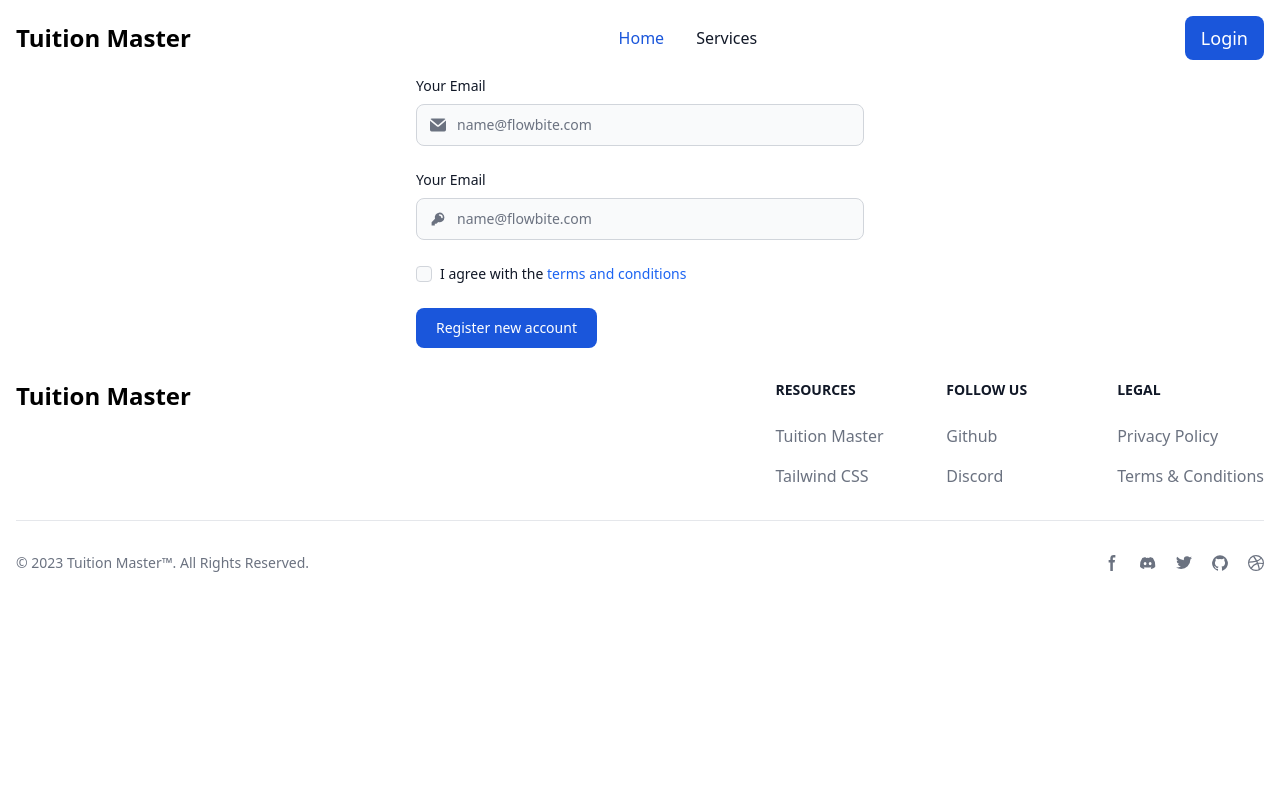
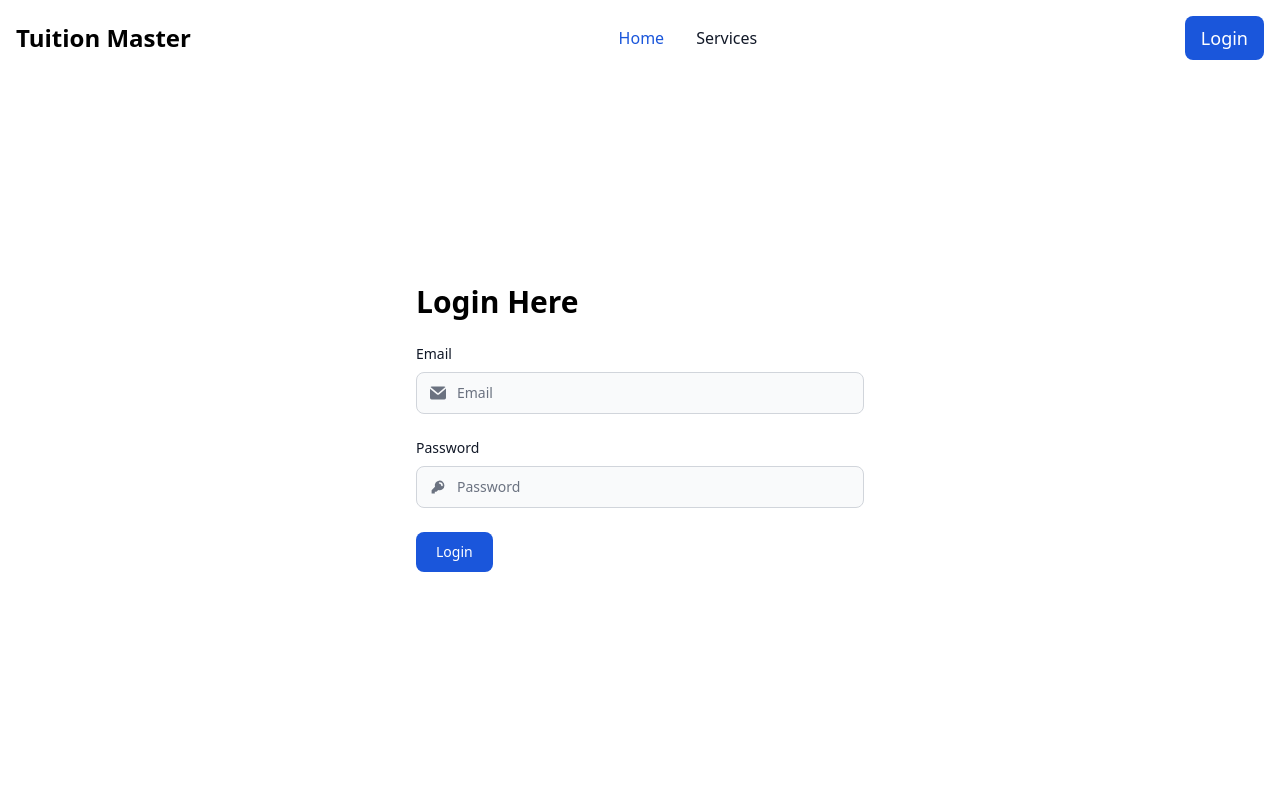
Before and after one commit to sm0bin/tuition-master, a React (Vite) app: page /login in a window 1280 px wide. Shown: the top 800 px of the page. Built offline with nearby package versions, Linux system fonts and the light colour scheme.

Commit message:
login page

```diff
--- a/src/auth/Login.jsx
+++ b/src/auth/Login.jsx
@@ -1,12 +1,22 @@
 
 const Login = () => {
+
+    const handleSubmit = e => {
+        e.preventDefault();
+        const form = e.currentTarget;
+        const email = form.email.value;
+        const password = form.password.value;
+        console.log(email, password);
+
+    }
     return (
-        <div className="mx-auto">
+        <div className="mx-auto h-screen mt-52">
 
-            <form className="max-w-md mx-auto">
+            <form onSubmit={handleSubmit} className="max-w-md mx-auto">
+                <h2 className="font-bold text-3xl mb-6">Login Here</h2>
                 <div className="mb-6">
 
-                    <label for="email-address-icon" className="block mb-2 text-sm font-medium text-gray-900 dark:text-white">Your Email</label>
+                    <label htmlFor="email-address-icon" className="block mb-2 text-sm font-medium text-gray-900 dark:text-white">Email</label>
                     <div className="relative">
                         <div className="absolute inset-y-0 left-0 flex items-center pl-3.5 pointer-events-none">
                             <svg className="w-4 h-4 text-gray-500 dark:text-gray-400" aria-hidden="true" xmlns="http://www.w3.org/2000/svg" fill="currentColor" viewBox="0 0 20 16">
@@ -14,32 +24,25 @@ const Login = () => {
                                 <path d="M11.241 9.817c-.36.275-.801.425-1.255.427-.428 0-.845-.138-1.187-.395L0 2.6V14a2 2 0 0 0 2 2h16a2 2 0 0 0 2-2V2.5l-8.759 7.317Z" />
                             </svg>
                         </div>
-                        <input type="text" id="email-address-icon" className="bg-gray-50 border border-gray-300 text-gray-900 text-sm rounded-lg focus:ring-blue-500 focus:border-blue-500 block w-full pl-10 p-2.5  dark:bg-gray-700 dark:border-gray-600 dark:placeholder-gray-400 dark:text-white dark:focus:ring-blue-500 dark:focus:border-blue-500" placeholder="name@flowbite.com" />
+                        <input type="email" name="email" id="email-address-icon" className="bg-gray-50 border border-gray-300 text-gray-900 text-sm rounded-lg focus:ring-blue-500 focus:border-blue-500 block w-full pl-10 p-2.5  dark:bg-gray-700 dark:border-gray-600 dark:placeholder-gray-400 dark:text-white dark:focus:ring-blue-500 dark:focus:border-blue-500" placeholder="Email" />
                     </div>
 
                 </div>
                 <div className="mb-6">
 
-                    <label for="email-address-icon" className="block mb-2 text-sm font-medium text-gray-900 dark:text-white">Your Email</label>
+                    <label htmlFor="password-icon" className="block mb-2 text-sm font-medium text-gray-900 dark:text-white">Password</label>
                     <div className="relative">
                         <div className="absolute inset-y-0 left-0 flex items-center pl-3.5 pointer-events-none">
                             <svg xmlns="http://www.w3.org/2000/svg" className="h-4 w-4  text-gray-500 dark:text-gray-400" viewBox="0 0 20 20" fill="currentColor">
                                 <path fillRule="evenodd" d="M18 8a6 6 0 01-7.743 5.743L10 14l-1 1-1 1H6v2H2v-4l4.257-4.257A6 6 0 1118 8zm-6-4a1 1 0 100 2 2 2 0 012 2 1 1 0 102 0 4 4 0 00-4-4z" clipRule="evenodd" />
                             </svg>
                         </div>
-                        <input type="text" id="email-address-icon" className="bg-gray-50 border border-gray-300 text-gray-900 text-sm rounded-lg focus:ring-blue-500 focus:border-blue-500 block w-full pl-10 p-2.5  dark:bg-gray-700 dark:border-gray-600 dark:placeholder-gray-400 dark:text-white dark:focus:ring-blue-500 dark:focus:border-blue-500" placeholder="name@flowbite.com" />
+                        <input type="password" name="password" id="password-icon" className="bg-gray-50 border border-gray-300 text-gray-900 text-sm rounded-lg focus:ring-blue-500 focus:border-blue-500 block w-full pl-10 p-2.5  dark:bg-gray-700 dark:border-gray-600 dark:placeholder-gray-400 dark:text-white dark:focus:ring-blue-500 dark:focus:border-blue-500" placeholder="Password" />
                     </div>
 
                 </div>
 
-
-                <div className="flex items-start mb-6">
-                    <div className="flex items-center h-5">
-                        <input id="terms" type="checkbox" value="" className="w-4 h-4 border border-gray-300 rounded bg-gray-50 focus:ring-3 focus:ring-blue-300 dark:bg-gray-700 dark:border-gray-600 dark:focus:ring-blue-600 dark:ring-offset-gray-800 dark:focus:ring-offset-gray-800" required />
-                    </div>
-                    <label htmlFor="terms" className="ml-2 text-sm font-medium text-gray-900 dark:text-gray-300">I agree with the <a href="#" className="text-blue-600 hover:underline dark:text-blue-500">terms and conditions</a></label>
-                </div>
-                <button type="submit" className="text-white bg-blue-700 hover:bg-blue-800 focus:ring-4 focus:outline-none focus:ring-blue-300 font-medium rounded-lg text-sm px-5 py-2.5 text-center dark:bg-blue-600 dark:hover:bg-blue-700 dark:focus:ring-blue-800">Register new account</button>
+                <button type="submit" className="text-white bg-blue-700 hover:bg-blue-800 focus:ring-4 focus:outline-none focus:ring-blue-300 font-medium rounded-lg text-sm px-5 py-2.5 text-center dark:bg-blue-600 dark:hover:bg-blue-700 dark:focus:ring-blue-800">Login</button>
             </form>
 
         </div>
--- a/src/shared/Header.jsx
+++ b/src/shared/Header.jsx
@@ -1,3 +1,4 @@
+import { Link } from "react-router-dom";
 
 const Header = () => {
 
@@ -6,11 +7,13 @@ const Header = () => {
 
         <nav className="bg-white border-gray-200 dark:bg-gray-900">
             <div className="max-w-screen-xl flex flex-wrap items-center justify-between mx-auto p-4">
-                <a href="https://flowbite.com/" className="flex items-center">
+                <a href="#" className="flex items-center">
                     <span className="self-center text-2xl font-semibold whitespace-nowrap dark:text-white">Tuition Master</span>
                 </a>
                 <div className="flex md:order-2">
-                    <button type="button" className="text-white bg-blue-700 hover:bg-blue-800 focus:ring-4 focus:outline-none focus:ring-blue-300 font-medium rounded-lg text-lg px-4 py-2 text-center mr-3 md:mr-0 dark:bg-blue-600 dark:hover:bg-blue-700 dark:focus:ring-blue-800">Login</button>
+                    <Link to="/login"><button type="button" className="text-white bg-blue-700 hover:bg-blue-800 focus:ring-4 focus:outline-none focus:ring-blue-300 font-medium rounded-lg text-lg px-4 py-2 text-center mr-3 md:mr-0 dark:bg-blue-600 dark:hover:bg-blue-700 dark:focus:ring-blue-800">Login</button></Link>
+
+
                     <button data-collapse-toggle="navbar-cta" type="button" className="inline-flex items-center p-2 w-10 h-10 justify-center text-sm text-gray-500 rounded-lg md:hidden hover:bg-gray-100 focus:outline-none focus:ring-2 focus:ring-gray-200 dark:text-gray-400 dark:hover:bg-gray-700 dark:focus:ring-gray-600" aria-controls="navbar-cta" aria-expanded="false">
                         <span className="sr-only">Open main menu</span>
                         <svg
```
